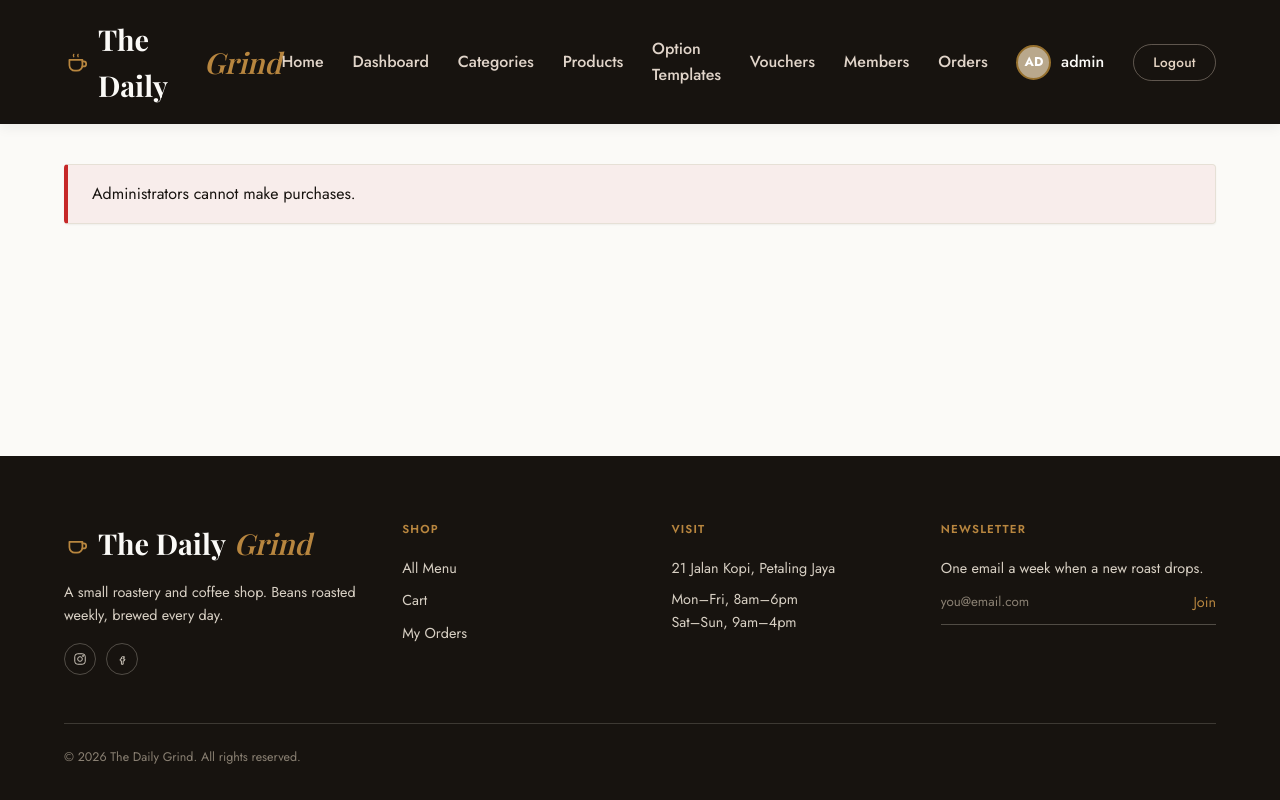
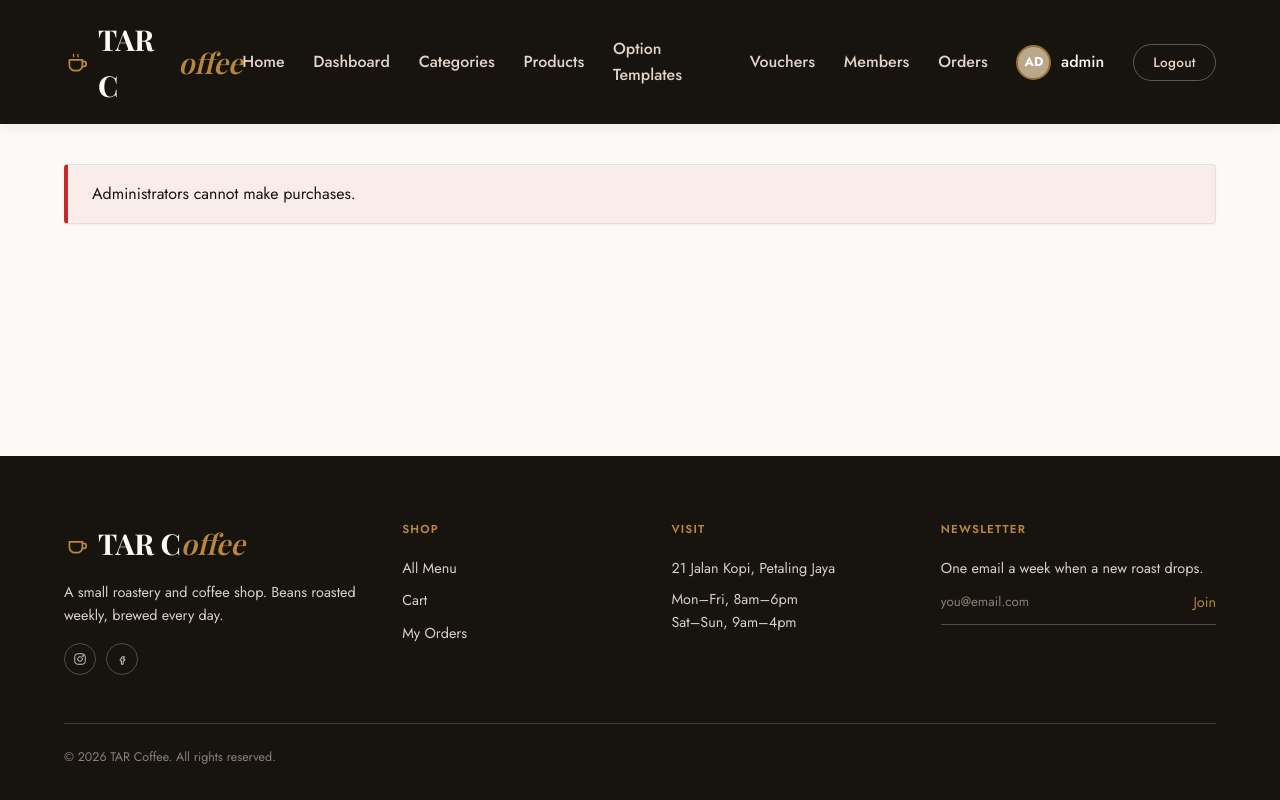
Before and after one commit to GanYeeHee/coffee_shop, a PHP site: page /checkout.php in a window 1280 px wide. Run offline with PHP 8.4, Linux system fonts and the light colour scheme; a user stored in the database is signed in; data comes from the database, SQL or seed files in the repository; some libraries are stand-ins or nearby versions; some web fonts are replaced.

Commit message:
Update branding from "The Daily Grind" to "TAR Coffee" across multiple files

```diff
--- a/WIS_Assignment/assets/css/style.css
+++ b/WIS_Assignment/assets/css/style.css
@@ -93,13 +93,13 @@ header.nav-transparent:not(.solid) {
     color: var(--bg-cream);
     display: flex;
     align-items: center;
-    gap: 0.5rem;
 }
 
 .logo a svg {
     width: 26px;
     height: 26px;
     flex-shrink: 0;
+    margin-right: 0.5rem;
     color: var(--gold-soft);
 }
 
--- a/WIS_Assignment/checkout.php
+++ b/WIS_Assignment/checkout.php
@@ -271,7 +271,7 @@ if ($_SERVER['REQUEST_METHOD'] === 'POST') {
             try {
                 $mail = get_mail();
                 $mail->addAddress($current_user['email'] ?? '', $current_user['full_name'] ?? '');
-                $mail->Subject = "Order Confirmation #{$order_id} - The Daily Grind";
+                $mail->Subject = "Order Confirmation #{$order_id} - TAR Coffee";
                 $mail->isHTML(true);
 
                 // Brand tokens (mirrors assets/css/style.css :root, since email clients can't read external CSS)
@@ -338,7 +338,7 @@ if ($_SERVER['REQUEST_METHOD'] === 'POST') {
                             <!-- Header: wordmark + status pill -->
                             <tr><td style="padding:28px 32px 0 32px;">
                                 <table role="presentation" width="100%" cellpadding="0" cellspacing="0"><tr>
-                                    <td style="font-family:{$f_display};font-size:20px;font-weight:700;color:{$c_ink};">&#9749; The Daily Grind</td>
+                                    <td style="font-family:{$f_display};font-size:20px;font-weight:700;color:{$c_ink};">&#9749; TAR Coffee</td>
                                     <td align="right"><span style="display:inline-block;background-color:{$c_success};color:#ffffff;font-family:{$f_body};font-size:11px;font-weight:700;letter-spacing:0.5px;text-transform:uppercase;padding:5px 12px;border-radius:20px;">Confirmed</span></td>
                                 </tr></table>
                             </td></tr>
@@ -383,7 +383,7 @@ if ($_SERVER['REQUEST_METHOD'] === 'POST') {
 
                             <!-- Footer -->
                             <tr><td style="padding:20px 32px;background-color:{$c_canvas};margin-top:20px;">
-                                <p style="margin:0;font-family:{$f_display};font-size:15px;font-weight:700;color:#FAF6F0;">&#9749; The Daily Grind</p>
+                                <p style="margin:0;font-family:{$f_display};font-size:15px;font-weight:700;color:#FAF6F0;">&#9749; TAR Coffee</p>
                                 <p style="margin:6px 0 0 0;font-family:{$f_body};font-size:12px;color:#C9B8AF;">Questions about your order? Just reply to this email.</p>
                             </td></tr>
 
--- a/WIS_Assignment/email_reset_request.php
+++ b/WIS_Assignment/email_reset_request.php
@@ -55,7 +55,7 @@ if ($_SERVER['REQUEST_METHOD'] === 'POST') {
                     $mail->addEmbeddedImage($photo_path, 'photo');
                 }
 
-                $mail->Subject = 'Reset Your Password - The Daily Grind';
+                $mail->Subject = 'Reset Your Password - TAR Coffee';
                 $mail->isHTML(true);
                 $mail->Body = "
                     <p>Hi " . htmlspecialchars($user['full_name']) . ",</p>
--- a/WIS_Assignment/includes/footer.php
+++ b/WIS_Assignment/includes/footer.php
@@ -6,7 +6,7 @@
             <div class="logo">
                 <a href="<?= $base_path ?>index.php">
                     <svg viewBox="0 0 24 24" fill="none" stroke="currentColor" stroke-width="1.6" stroke-linecap="round" stroke-linejoin="round" width="22" height="22"><path d="M6 10h11v5a5 5 0 0 1-5 5H10a5 5 0 0 1-5-5v-5z"/><path d="M17 11.5h1.2a2.3 2.3 0 0 1 0 4.6H17"/></svg>
-                    The Daily <em>Grind</em>
+                    TAR C<em>offee</em>
                 </a>
             </div>
             <p>A small roastery and coffee shop. Beans roasted weekly, brewed every day.</p>
@@ -40,7 +40,7 @@
         </div>
     </div>
     <div class="footer-base">
-        <span>&copy; <?= date('Y') ?> The Daily Grind. All rights reserved.</span>
+        <span>&copy; <?= date('Y') ?> TAR Coffee. All rights reserved.</span>
     </div>
 </footer>
 
--- a/WIS_Assignment/includes/header.php
+++ b/WIS_Assignment/includes/header.php
@@ -42,7 +42,7 @@ if (is_logged_in() && is_member() && isset($pdo)) {
 <head>
     <meta charset="UTF-8">
     <meta name="viewport" content="width=device-width, initial-scale=1.0">
-    <title>The Daily Grind - Online Coffee Shop</title>
+    <title>TAR Coffee - Online Coffee Shop</title>
 
     <!-- Custom CSS -->
     <link rel="stylesheet" href="<?= $base_path ?>assets/css/style.css">
@@ -54,7 +54,7 @@ if (is_logged_in() && is_member() && isset($pdo)) {
         <div class="logo">
             <a href="<?= $base_path ?>index.php">
                 <svg viewBox="0 0 24 24" fill="none" stroke="currentColor" stroke-width="1.6" stroke-linecap="round" stroke-linejoin="round"><path d="M6 10h11v5a5 5 0 0 1-5 5H10a5 5 0 0 1-5-5v-5z"/><path d="M17 11.5h1.2a2.3 2.3 0 0 1 0 4.6H17"/><path d="M9 5c-.5.8-.5 1.3 0 2.1M13 5c-.5.8-.5 1.3 0 2.1" stroke-width="1.2"/></svg>
-                The Daily <em>Grind</em>
+                TAR C<em>offee</em>
             </a>
         </div>
 
--- a/WIS_Assignment/includes/mailer.php
+++ b/WIS_Assignment/includes/mailer.php
@@ -10,7 +10,7 @@ define('SMTP_HOST', 'smtp.gmail.com');
 define('SMTP_PORT', 587);
 define('SMTP_USERNAME', 'coffeeshopadminacc@gmail.com');
 define('SMTP_PASSWORD', 'hegt rdvj lsjz kqhk');
-define('SMTP_FROM_NAME', 'The Daily Grind');
+define('SMTP_FROM_NAME', 'TAR Coffee');
 
 /**
  * Returns a configured but unsent PHPMailer instance.
--- a/WIS_Assignment/login.php
+++ b/WIS_Assignment/login.php
@@ -94,7 +94,7 @@ if ($_SERVER['REQUEST_METHOD'] === 'POST') {
     </form>
 
     <div class="auth-footer">
-        New to The Daily Grind? <a href="register.php">Create an account</a>.
+        New to TAR Coffee? <a href="register.php">Create an account</a>.
     </div>
 </div>
 
--- a/WIS_Assignment/register.php
+++ b/WIS_Assignment/register.php
@@ -166,7 +166,7 @@ if ($_SERVER['REQUEST_METHOD'] === 'POST') {
 ?>
 
 <div class="auth-container" style="max-width: 600px;">
-    <h2>Join The Daily Grind</h2>
+    <h2>Join TAR Coffee</h2>
 
     <?php if (isset($errors['general'])): ?>
         <div class="alert alert-danger"><?= htmlspecialchars($errors['general']) ?></div>
```
